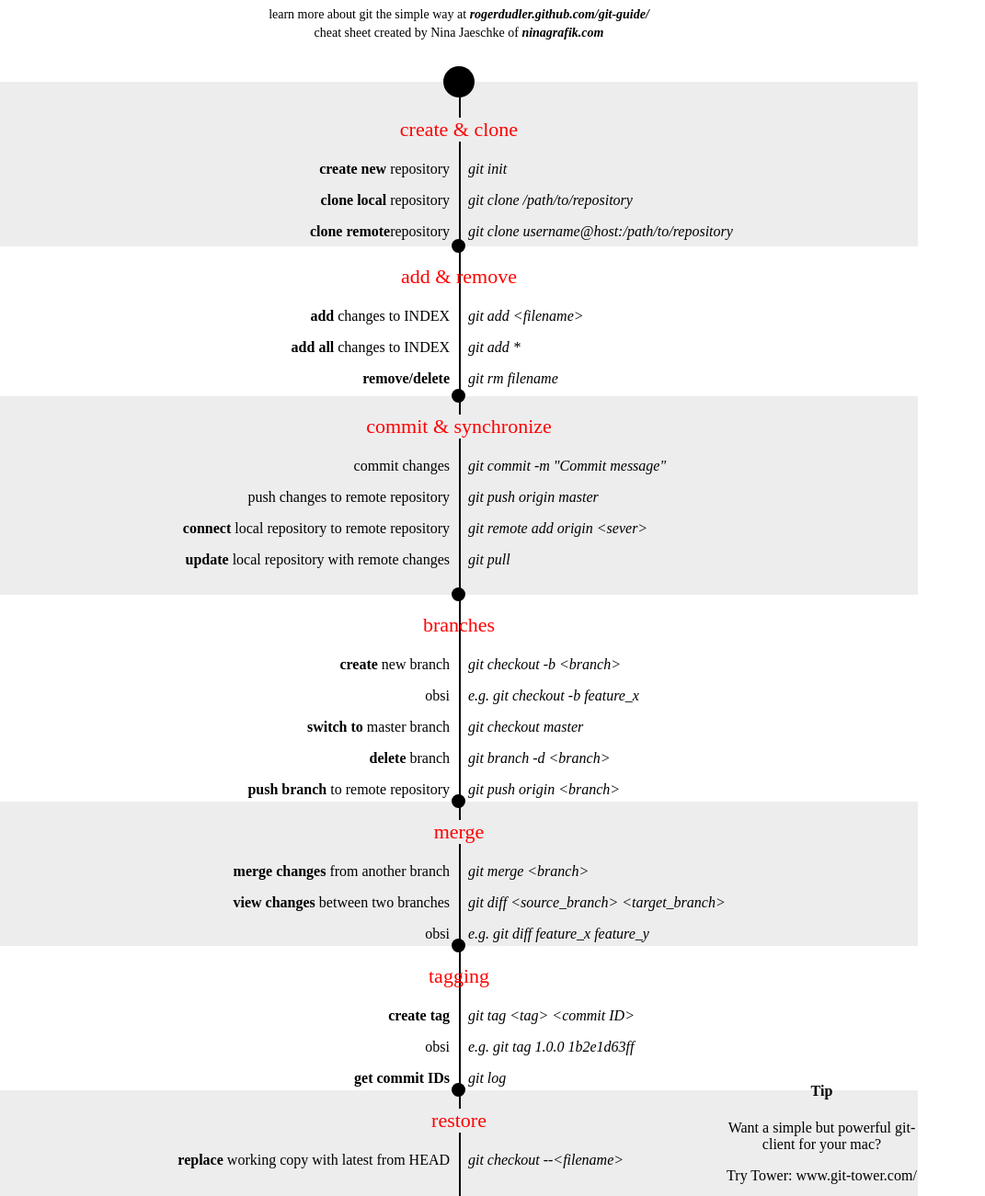
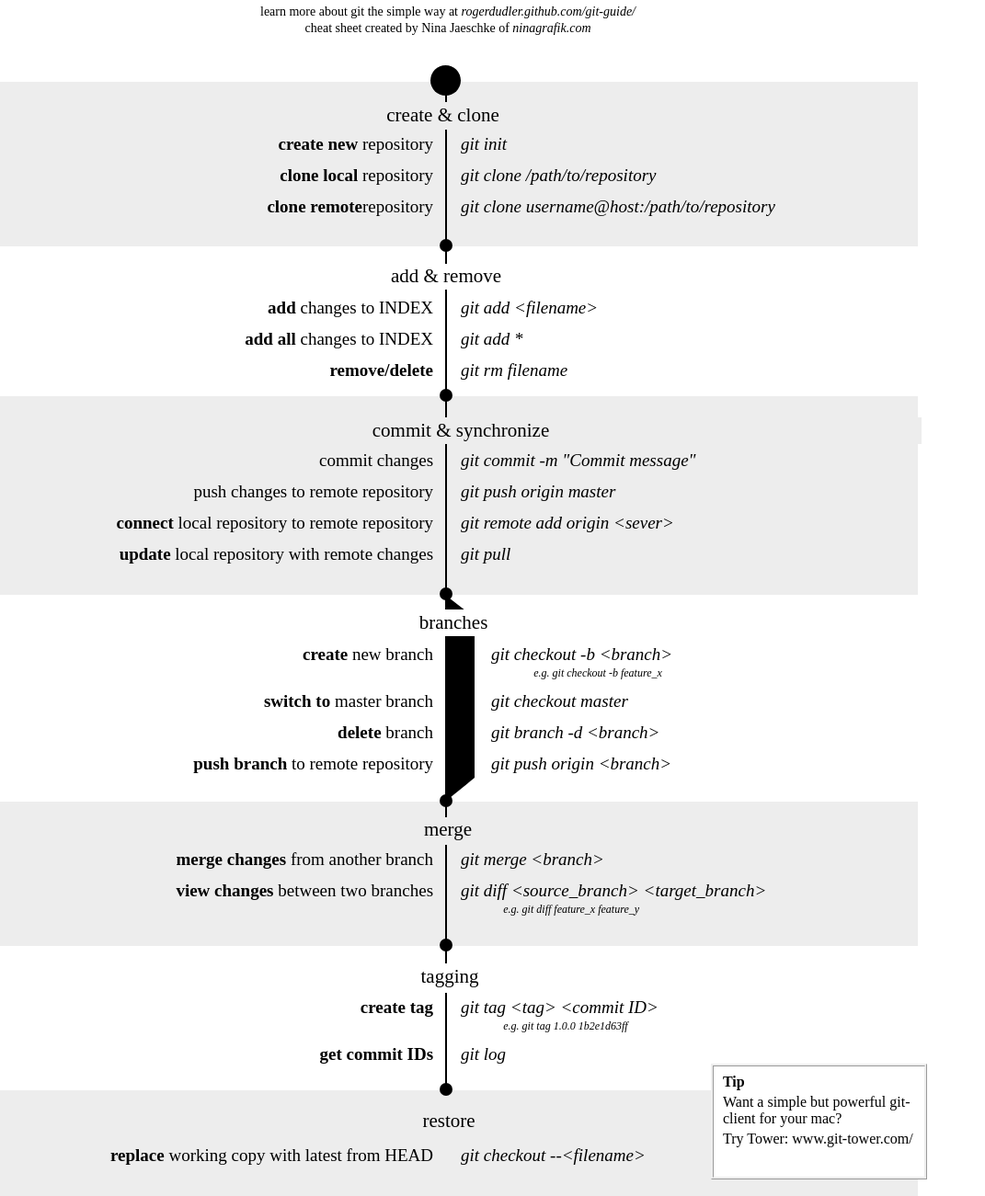
Before and after one commit to drehmerdude/git-chart, a plain HTML site: page index.html in a window 1280 px wide. Shown: the part 139-1440 px from the top of the page at 92% size, without its empty margins (0-1071 px from the left). Drawn offline with Linux system fonts and the light colour scheme.

Commit message:
alterações de classes e estrutura visual

```diff
--- a/index.html
+++ b/index.html
@@ -1,4 +1,4 @@
-<!DOCTYPE HTML>
+<!doctype html>
 <html lang="en">
 
     <head>
@@ -13,8 +13,8 @@
         <div class="container">
             <div class="impar header">
                 <p id="topheader">git cheat sheet</p>
-                <p class="headsubtitle">learn more about git the simple way at <strong><em>rogerdudler.github.com/git-guide/</em></strong></p>
-                <p class="headsubtitle">cheat sheet created by Nina Jaeschke of <strong><em>ninagrafik.com</em></strong></p>
+                <p class="headsubtitle">learn more about git the simple way at <em>rogerdudler.github.com/git-guide/</em></p>
+                <p class="headsubtitle">cheat sheet created by Nina Jaeschke of <em>ninagrafik.com</em></p>
             </div>
             <div class="par second">
                 <div class="bball"></div>
@@ -22,14 +22,14 @@
                 <p class="subtitles">create &amp; clone</p>
                 <div class="txtcontainer">
                     <div class="left">
-                        <p><strong>create new </strong>repository</p>
-                        <p><strong>clone local </strong>repository</p>
-                        <p><strong>clone remote</strong>repository</p>
+                        <p class="p"><strong>create new </strong>repository</p>
+                        <p class="p"><strong>clone local </strong>repository</p>
+                        <p class="p"><strong>clone remote</strong>repository</p>
                     </div>
                     <div class="right">
-                        <p>git init</p>
-                        <p>git clone /path/to/repository</p>
-                        <p>git clone username@host:/path/to/repository</p>
+                        <p class="p">git init</p>
+                        <p class="p">git clone /path/to/repository</p>
+                        <p class="p">git clone username@host:/path/to/repository</p>
                     </div>
                 </div>
             </div>
@@ -39,17 +39,14 @@
                 <p class="subtitles">add &amp; remove</p>
                 <div class="txtcontainer">
                     <div class="left">
-                        <p><strong>add</strong> changes to INDEX</p>
-                        <p><strong>add all</strong> changes to INDEX</p>
-                        <p><strong>remove/delete</strong></p>
+                        <p class="p"><strong>add</strong> changes to INDEX</p>
+                        <p class="p"><strong>add all</strong> changes to INDEX</p>
+                        <p class="p"><strong>remove/delete</strong></p>
                     </div>
                     <div class="right">
-                        <p>git add &lt;filename&gt;</p>
-
-                        <!--substituir () por <> -> como escrever < &lt;  > &gt; ?-->
-
-                        <p>git add *</p>
-                        <p>git rm filename</p>
+                        <p class="p">git add &lt;filename&gt;</p>
+                        <p class="p">git add *</p>
+                        <p class="p">git rm filename</p>
                     </div>
                 </div>
             </div>
@@ -59,37 +56,38 @@
                 <p class="subtitles">commit &amp; synchronize</p>
                 <div class="txtcontainer">
                     <div class="left">
-                        <p>commit changes</p>
-                        <p>push changes to remote repository</p>
-                        <p><strong>connect</strong> local repository to remote repository</p>
-                        <p><strong>update</strong> local repository with remote changes</p>
+                        <p class="p">commit changes</p>
+                        <p class="p">push changes to remote repository</p>
+                        <p class="p"><strong>connect</strong> local repository to remote repository</p>
+                        <p class="p"><strong>update</strong> local repository with remote changes</p>
                     </div>
                     <div class="right">
-                        <p>git commit -m "Commit message"</p>
-                        <p>git push origin master</p>
-                        <p>git remote add origin &lt;sever&gt;</p>
-                        <p>git pull</p>
+                        <p class="p">git commit -m "Commit message"</p>
+                        <p class="p">git push origin master</p>
+                        <p class="p">git remote add origin &lt;sever&gt;</p>
+                        <p class="p">git pull</p>
                     </div>
                 </div>
             </div>
             <div class="impar fifth">
                 <div class="lball"></div>
-                <div class="vline"></div>
+                <div class="vline whitepart"></div>
+                <div class="vline blackpart"></div>
                 <p class="subtitles">branches</p>
                 <div class="txtcontainer">
                     <div class="left">
-                        <p><strong>create</strong> new branch</p>
-                        <p class="obsi">obsi</p>
-                        <p><strong>switch to</strong> master branch</p>
-                        <p><strong>delete</strong> branch</p>
-                        <p><strong>push branch</strong> to remote repository</p>
+                        <p class="p"><strong>create</strong> new branch</p>
+                        <p class="p obsi">obsi</p>
+                        <p class="p"><strong>switch to</strong> master branch</p>
+                        <p class="p"><strong>delete</strong> branch</p>
+                        <p class="p"><strong>push branch</strong> to remote repository</p>
                     </div>
                     <div class="right">
-                        <p>git checkout -b &lt;branch&gt;</p>
-                        <p class="obs">e.g. git checkout -b feature_x</p>
-                        <p>git checkout master</p>
-                        <p>git branch -d &lt;branch&gt;</p>
-                        <p>git push origin &lt;branch&gt;</p>
+                        <p class="p">git checkout -b &lt;branch&gt;</p>
+                        <p class="p obs">e.g. git checkout -b feature_x</p>
+                        <p class="p">git checkout master</p>
+                        <p class="p">git branch -d &lt;branch&gt;</p>
+                        <p class="p">git push origin &lt;branch&gt;</p>
                     </div>
                 </div>
             </div>
@@ -99,14 +97,14 @@
                 <p class="subtitles">merge</p>
                 <div class="txtcontainer">
                     <div class="left">
-                        <p><strong>merge changes</strong> from another branch</p>
-                        <p><strong>view changes</strong> between two branches</p>
-                        <p class="obsi">obsi</p>
+                        <p class="p"><strong>merge changes</strong> from another branch</p>
+                        <p class="p"><strong>view changes</strong> between two branches</p>
+                        <p class="p obsi">obsi</p>
                     </div>
                     <div class="right">
-                        <p>git merge &lt;branch&gt;</p>
-                        <p>git diff &lt;source_branch&gt; &lt;target_branch&gt;</p>
-                        <p class="obs">e.g. git diff feature_x feature_y</p>
+                        <p class="p">git merge &lt;branch&gt;</p>
+                        <p class="p">git diff &lt;source_branch&gt; &lt;target_branch&gt;</p>
+                        <p class="p obs">e.g. git diff feature_x feature_y</p>
                     </div>
                 </div>
             </div>
@@ -116,27 +114,26 @@
                 <p class="subtitles">tagging</p>
                 <div class="txtcontainer">
                     <div class="left">
-                        <p><strong>create tag</strong></p>
-                        <p class="obsi">obsi</p>
-                        <p><strong>get commit IDs</strong></p>
+                        <p class="p"><strong>create tag</strong></p>
+                        <p class="p obsi">obsi</p>
+                        <p class="p"><strong>get commit IDs</strong></p>
                     </div>
                     <div class="right">
-                        <p>git tag &lt;tag&gt; &lt;commit ID&gt;</p>
-                        <p class="obs">e.g. git tag 1.0.0 1b2e1d63ff</p>
-                        <p>git log</p>
+                        <p class="p">git tag &lt;tag&gt; &lt;commit ID&gt;</p>
+                        <p class="p obs">e.g. git tag 1.0.0 1b2e1d63ff</p>
+                        <p class="p">git log</p>
                     </div>
                 </div>
             </div>
             <div class="par eighth">
                 <div class="lball"></div>
-                <div class="vline"></div>
                 <p class="subtitles">restore</p>
                 <div class="txtcontainer">
                     <div class="left">
-                        <p><strong>replace</strong> working copy with latest from HEAD</p>
+                        <p class="p"><strong>replace</strong> working copy with latest from HEAD</p>
                     </div>
                     <div class="right">
-                        <p>git checkout --&lt;filename&gt;</p>
+                        <p class="p">git checkout --&lt;filename&gt;</p>
                     </div>
                 </div>
             </div>
--- a/stylesheet.css
+++ b/stylesheet.css
@@ -1,6 +1,3 @@
-*{
-
-}
 html {
     margin: 0px;
     width: 998px;
@@ -22,10 +19,18 @@ body {
 
 .txtcontainer{
     overflow: hidden;
+    margin: 0px;
+    font-size: 19px;
 }
 
+
+.txtcontainer .p {
+    margin: 12px 8px 0px 8px;
+}
+
+
 .impar{
-    backgound-color: #ffffff;
+    background-color: #ffffff;
 }
 
 .par{
@@ -34,7 +39,7 @@ body {
 
 .left{
     text-align: right;
-    width: 49%;
+    width: 48%;
     position: relative;
     display: block;
     float: left;
@@ -45,18 +50,52 @@ body {
 .right{
     text-align: left;
     font-style: italic;
-    width: 49%;
-    margin-left: 51%;
+    width: 48%;
+    margin-left: 493px;
     position: relative;
 }
 
 .subtitles {
     font-family: chelsea-market;
-    font-size: 22px;
-    margin: 5px 0px 5px 0px;
+    font-size: 21px;
     background-color: inherit;
-    color: red;
     position: relative;
+    top: -7px;
+}
+
+.second .subtitles {
+    margin: -4px 35px -14px 0px;
+    padding: 2px 0px 3px 0px;
+}
+
+.third .subtitles {
+    margin: 5px 28px -10px 0px;
+    padding: 1px 0px 2px 0px;
+}
+
+.fourth .subtitles {
+    margin: 16px -4px -12px 0px;
+    padding: 2px 0px 2px 0px;
+}
+
+.fifth .subtitles {
+    margin: -3px 12px -10px 0px;
+    padding: 2px 0px 2px 0px;
+}
+
+.sixth .subtitles {
+    margin: -2px 24px -14px 0px;
+    padding: 1px 0px 4px 0px;
+}
+
+.seventh .subtitles {
+    margin: 5px 20px -14px 0px;
+    padding: 2px 0px 5px 0px;
+}
+
+.eighth .subtitles {
+    margin: 5px 22px -10px 0px;
+    padding: 2px 0px 5px 0px;
 }
 
 .header{
@@ -67,12 +106,12 @@ body {
     font-family: chelsea-market;
     font-size: 75px;
     margin: 0px;
-    padding: 45px 0px 14px 0px;
+    padding: 46px 21px 10px 0px;
 }
 
 .headsubtitle {
     margin: 0px;
-    padding: 2px;
+    padding: 2px 24px 0px 0px;
     font-size: 14px;
 }
 
@@ -115,24 +154,26 @@ body {
     background-color: black;
     border-radius: 50%;
     border-collapse: collapse;
-    height: 34px;
-    width: 34px;
+    height: 33px;
+    width: 33px;
     position: relative;
-    top: -17px;
+    top: -18px;
     left: 50%;
-    margin-left: -17px;
+    margin-left: -31px;
+    margin-bottom: 0;
 }
 
 .lball{
     background-color: black;
     border-radius: 50%;
     border-collapse: collapse;
-    height: 15px;
-    width: 15px;
+    height: 14px;
+    width: 14px;
     position: relative;
     top: -8px;
     left: 50%;
-    margin-left: -8px;
+    margin-left: -21px;
+    margin-bottom: 12px;
 }
 
 .vline{
@@ -142,22 +183,69 @@ body {
     position: absolute;
     top: 0;
     left: 50%;
-    margin-left: auto;
+    margin-left: -15px;
 }
 
-.obs{
-
+.fifth .right {
+    margin-left: 526px;
 }
 
-.obsi{
 
+.blackpart {
+    border-bottom: 26px solid transparent;
+    border-left: 32px solid black;
+    border-right: 26px solid transparent;
+    border-top: 25px solid transparent;
+    background-color: transparent;
+    height: 174px;
+    width: 0;
+}
+
+
+.whitepart {
+    border-bottom: 22px solid transparent;
+    border-left: 28px solid white;
+    border-right: 0px solid transparent;
+    border-top: 21px solid transparent;
+    background-color: transparent;
+    height: 173px;
+    width: 0;
+    margin-left: -13px;
+    top: 4px;
+}
+
+.p.obs {
+    font-size: 12px;
+    text-indent: 10%;
+    margin-top: 2px;
+}
+
+.p.obsi{
+    color:transparent;
+    font-size: 12px;
+    text-indent: 10%;
+    margin-top: 2px;
 }
 
 #tip {
     float: right;
-    position:relative;
+    position: relative;
     right: -1%;
     bottom: 10%;
     width: 229px;
     height: 120px;
+    background-color: #ffffff;
+    border-style: ridge;
+    text-align: left;
+
 }
+
+#tip p {
+    margin: 4px 0px 0px 10px;
+
+}
+
+#tip h4 {
+    margin: 8px 0px 4px 10px;
+    font-family: chelsea-market;
+}
```
